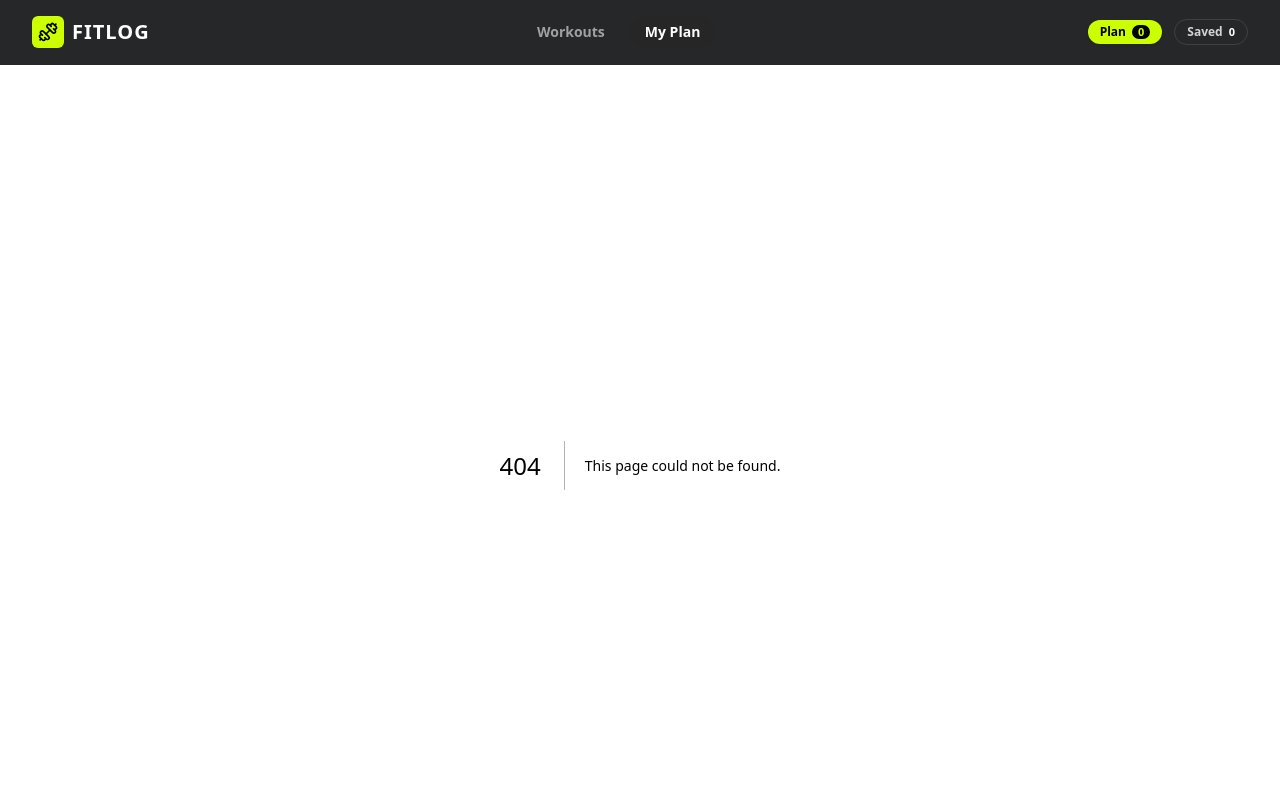
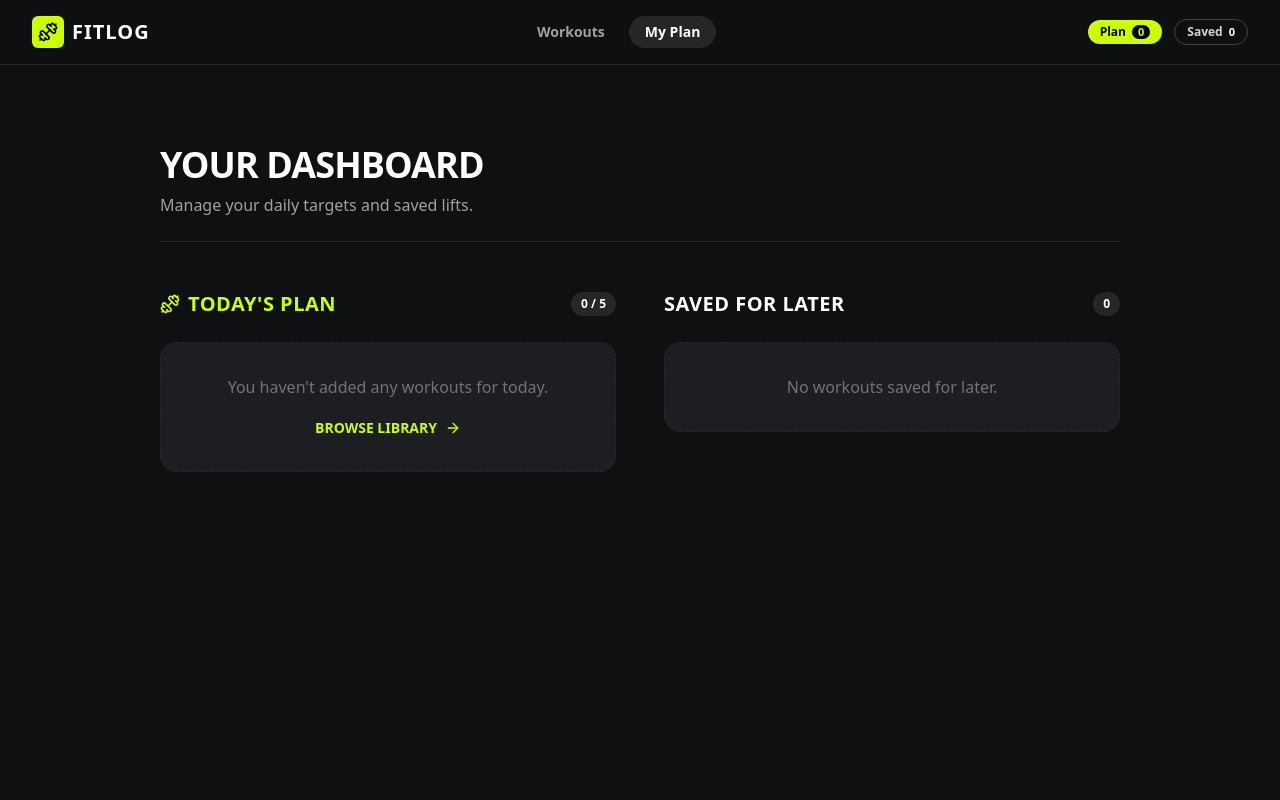
Before and after one commit to mohammediqbal746/nextjs-fit-log-assignment6, a Next.js app: page /my-plan in a window 1280 px wide. Before the commit this address had no page. Shown: the top 800 px of the page. Built offline with nearby package versions, Linux system fonts and the light colour scheme.

Commit message:
build my plan dashboard to manage saved and daily workouts

```diff
--- /dev/null
+++ b/src/app/my-plan/page.tsx
@@ -0,0 +1,128 @@
+'use client';
+
+import React from 'react';
+import Link from 'next/link';
+import Image from 'next/image';
+import { usePlan } from '@/context/PlanContext';
+import { Trash2, CheckCircle, ArrowRight, Dumbbell } from 'lucide-react';
+
+export default function MyPlanPage() {
+  const { todayPlan, savedWorkouts, removeFromTodayPlan, removeFromSaved, markAsDone } = usePlan();
+
+  return (
+    <main className="min-h-screen max-w-5xl mx-auto px-4 sm:px-6 lg:px-8 py-12 md:py-20">
+
+      <div className="mb-12 border-b border-neutral-800 pb-6">
+        <h1 className="text-3xl md:text-4xl font-black text-white uppercase tracking-tight mb-2">
+          Your Dashboard
+        </h1>
+        <p className="text-neutral-400">Manage your daily targets and saved lifts.</p>
+      </div>
+
+      <div className="grid grid-cols-1 lg:grid-cols-2 gap-12">
+
+        {/* Today's Plan */}
+        <section>
+          <div className="flex items-center justify-between mb-6">
+            <h2 className="text-xl font-bold text-[#ccff00] uppercase tracking-wide flex items-center gap-2">
+              <Dumbbell className="w-5 h-5" /> Today's Plan
+            </h2>
+            <span className="bg-neutral-800 text-white text-xs px-2.5 py-1 rounded-full font-bold">
+              {todayPlan.length} / 5
+            </span>
+          </div>
+
+          {todayPlan.length === 0 ? (
+            <div className="bg-[#1c1e22] border border-neutral-800 border-dashed rounded-2xl p-8 text-center">
+              <p className="text-neutral-500 mb-4">You haven't added any workouts for today.</p>
+              <Link href="/" className="inline-flex items-center gap-2 text-[#ccff00] font-bold hover:underline text-sm uppercase">
+                Browse Library <ArrowRight className="w-4 h-4" />
+              </Link>
+            </div>
+          ) : (
+            <div className="space-y-4">
+              {todayPlan.map((item) => (
+                <div key={item.id} className={`bg-[#1c1e22] border rounded-2xl p-4 flex gap-4 transition-all ${item.isDone ? 'border-[#ccff00]/50 opacity-70' : 'border-neutral-800'}`}>
+
+                  <div className="relative w-20 h-20 bg-neutral-900 rounded-xl overflow-hidden flex-shrink-0">
+                    {item.image && (
+                      <Image src={item.image} alt={item.name} fill className="object-cover" />
+                    )}
+                  </div>
+
+                  <div className="flex-1 flex flex-col justify-center">
+                    <h3 className={`font-black text-white uppercase tracking-wide ${item.isDone ? 'line-through text-neutral-500' : ''}`}>
+                      {item.name}
+                    </h3>
+                    <p className="text-xs text-neutral-400 mt-1">{item.duration} min • {item.calories} kcal</p>
+                  </div>
+
+                  <div className="flex flex-col gap-2 justify-center border-l border-neutral-800 pl-4">
+                    <button
+                      onClick={() => markAsDone(item.id)}
+                      title="Mark as Done"
+                      className={`p-2 rounded-full transition-all ${item.isDone ? 'bg-[#ccff00] text-black' : 'bg-neutral-800 text-neutral-400 hover:text-white'}`}
+                    >
+                      <CheckCircle className="w-5 h-5" />
+                    </button>
+                    <button
+                      onClick={() => removeFromTodayPlan(item.id)}
+                      title="Remove"
+                      className="p-2 rounded-full bg-neutral-800 text-red-400 hover:bg-red-500/20 transition-all"
+                    >
+                      <Trash2 className="w-5 h-5" />
+                    </button>
+                  </div>
+
+                </div>
+              ))}
+            </div>
+          )}
+        </section>
+
+        {/* Saved for Later */}
+        <section>
+          <div className="flex items-center justify-between mb-6">
+            <h2 className="text-xl font-bold text-white uppercase tracking-wide">
+              Saved for Later
+            </h2>
+            <span className="bg-neutral-800 text-white text-xs px-2.5 py-1 rounded-full font-bold">
+              {savedWorkouts.length}
+            </span>
+          </div>
+
+          {savedWorkouts.length === 0 ? (
+            <div className="bg-[#1c1e22] border border-neutral-800 border-dashed rounded-2xl p-8 text-center">
+              <p className="text-neutral-500">No workouts saved for later.</p>
+            </div>
+          ) : (
+            <div className="space-y-4">
+              {savedWorkouts.map((item) => (
+                <div key={item.id} className="bg-[#1c1e22] border border-neutral-800 rounded-2xl p-4 flex gap-4">
+
+                  <div className="flex-1 flex flex-col justify-center">
+                    <Link href={`/workout/${item.id}`} className="font-black text-white uppercase tracking-wide hover:text-[#ccff00] transition-colors">
+                      {item.name}
+                    </Link>
+                    <p className="text-xs text-neutral-400 mt-1">{item.equipment}</p>
+                  </div>
+
+                  <div className="flex items-center border-l border-neutral-800 pl-4">
+                    <button
+                      onClick={() => removeFromSaved(item.id)}
+                      className="p-2 rounded-full bg-neutral-800 text-red-400 hover:bg-red-500/20 transition-all"
+                    >
+                      <Trash2 className="w-5 h-5" />
+                    </button>
+                  </div>
+
+                </div>
+              ))}
+            </div>
+          )}
+        </section>
+
+      </div>
+    </main>
+  );
+}
```
